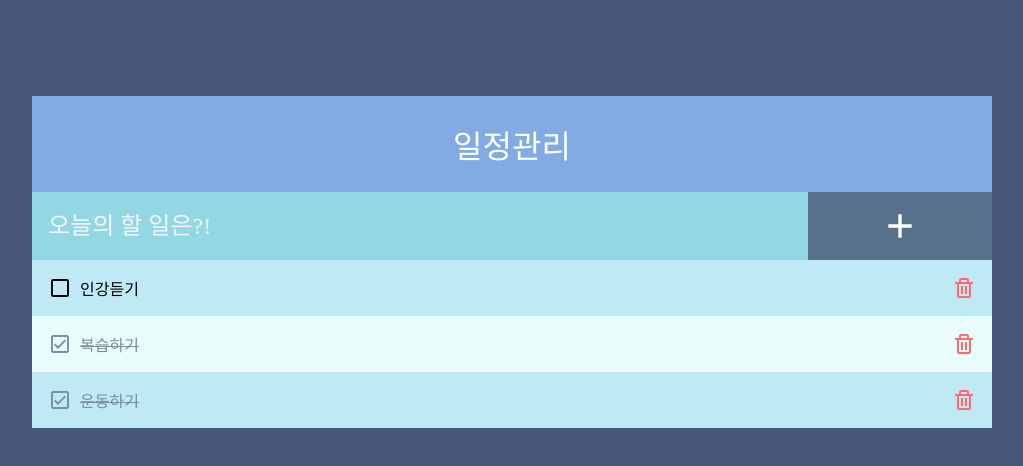
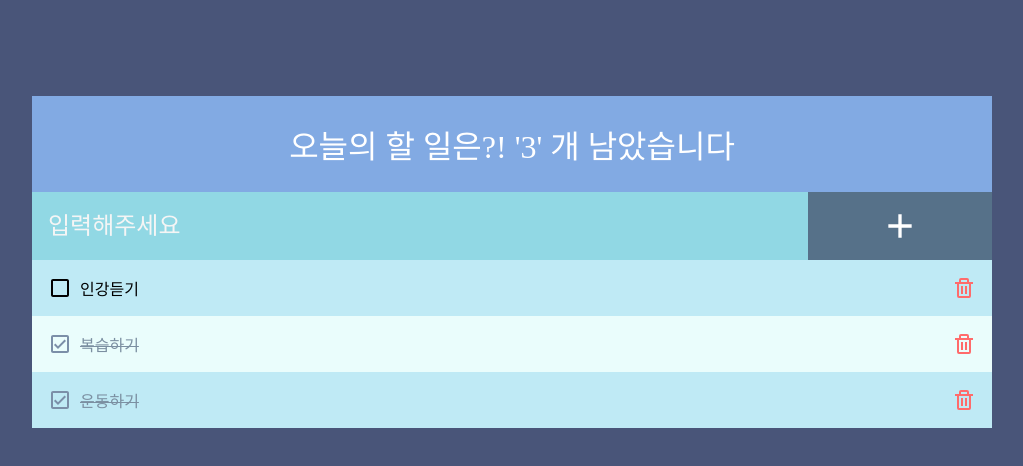
Before and after one commit to Min-hh-k/todosReact, a React (Create React App) app: page / in a window 1280 px wide. Shown: the top 466 px of the page, without its empty margins (128-1151 px from the left). Built offline with nearby package versions, Linux system fonts and the light colour scheme; a web font is replaced by a local one.

Commit message:
추가, 삭제 기능++

```diff
--- a/src/App.js
+++ b/src/App.js
@@ -1,4 +1,4 @@
-import { useState } from "react";
+import { useCallback, useRef, useState } from "react";
 import "./App.css";
 import TodoInsert from "./components/TodoInsert";
 import TodoList from "./components/TodoList";
@@ -7,26 +7,51 @@ import TodoTemplate from "./components/TodoTemplate";
 function App() {
   const [toDos, setToDos] = useState([
     {
-      id:1,
-      text: '인강듣기',
+      id: 1,
+      text: "인강듣기",
       checked: false,
     },
     {
-      id:2,
-      text: '복습하기',
+      id: 2,
+      text: "복습하기",
       checked: true,
     },
     {
-      id:3,
-      text: '운동하기',
+      id: 3,
+      text: "운동하기",
       checked: true,
     },
-  ])
+  ]);
+  // id 3 까지 기본 값,, 4 부터
+  const nextId = useRef(4);
+
+  // 등록
+  const onInsert = useCallback(
+    (text) => {
+      const todo = {
+        id: nextId.current,
+        text,
+        checked: false,
+      };
+      setToDos(toDos.concat(todo));
+      nextId.current += 1;
+    },
+    [toDos]
+  );
+
+  // 삭제
+  const onRemove = useCallback(
+    (id) => {
+      setToDos(toDos.filter((todo) => todo.id !== id));
+    },
+    [toDos]
+  );
+
   return (
     <>
-      <TodoTemplate>
-        <TodoInsert />
-        <TodoList toDos={toDos}/>
+      <TodoTemplate toDos={toDos}>
+        <TodoInsert onInsert={onInsert} />
+        <TodoList toDos={toDos} onRemove={onRemove} />
       </TodoTemplate>
     </>
   );
--- a/src/components/TodoInsert.jsx
+++ b/src/components/TodoInsert.jsx
@@ -1,4 +1,4 @@
-import React from "react";
+import React, { useCallback, useState } from "react";
 import styled from "styled-components";
 import { MdAdd } from "react-icons/md";
 
@@ -6,7 +6,7 @@ const TodoInserts = styled.div`
   .todoForm {
     display: flex;
     background: #91d8e4;
-    flex-grow: 2 1
+    flex-grow: 2 1;
   }
 
   input {
@@ -48,12 +48,33 @@ const TodoInserts = styled.div`
   }
 `;
 
-function TodoInsert() {
+function TodoInsert({ onInsert }) {
+  const [value, setValue] = useState("");
+
+  // 값이 바뀔 때 함수 재사용
+  const onChange = useCallback((e) => {
+    setValue(e.target.value);
+  }, []);
+
+  // + 버튼 누를때 사용 함수
+  const onSubmit = useCallback(
+    (e) => {
+      e.preventDefault();
+      onInsert(value);
+      setValue("");
+    },
+    [onInsert, value]
+  );
+
   return (
     <>
       <TodoInserts>
-        <form className="todoForm">
-          <input placeholder="오늘의 할 일은?!" />
+        <form className="todoForm" onSubmit={onSubmit}>
+          <input
+            placeholder="입력해주세요"
+            value={value}
+            onChange={onChange}
+          />
           <button type="submit">
             <MdAdd />
           </button>
--- a/src/components/TodoItem.jsx
+++ b/src/components/TodoItem.jsx
@@ -54,9 +54,9 @@ const TodoItems = styled.div`
     }
   }
 `;
-function TodoItem({ todo }) {
+function TodoItem({ todo , onRemove}) {
 
-  const {text, checked} = todo;
+  const {id ,text, checked} = todo;
   return (
     <TodoItems>
       <div className={fn("checkbox", { checked })}>
@@ -68,7 +68,7 @@ function TodoItem({ todo }) {
 
         <div className="text">{text}</div>
       </div>
-      <BiTrash className="remove" />
+      <BiTrash className="remove" onClick={() => onRemove(id)} />
     </TodoItems>
   );
 }
--- a/src/components/TodoList.jsx
+++ b/src/components/TodoList.jsx
@@ -7,10 +7,10 @@ const TodoLists = styled.div`
   max-height: 100vh;
   overflow-y: auto; ;
 `;
-function TodoList({toDos}) {
+function TodoList({toDos, onRemove}) {
   return (
     <TodoLists>
-    {toDos.map(el => <TodoItem todo={el} key={el.id} />)}
+    {toDos.map(el => <TodoItem todo={el} key={el.id} onRemove={onRemove} />)}
     </TodoLists>
   );
 }
--- a/src/components/TodoTemplate.jsx
+++ b/src/components/TodoTemplate.jsx
@@ -29,11 +29,11 @@ const TodoTemple = styled.div`
     }
 `;
 
-function TodoTemplate({ children }) {
+function TodoTemplate({ children , toDos}) {
   return (
     <TodoTemple>
       <div className="border">
-        <div className="title">일정관리</div>
+        <div className="title">오늘의 할 일은?!  '{toDos.length}' 개 남았습니다</div>
         <div className="contents">{children}</div>
       </div>
     </TodoTemple>
```
